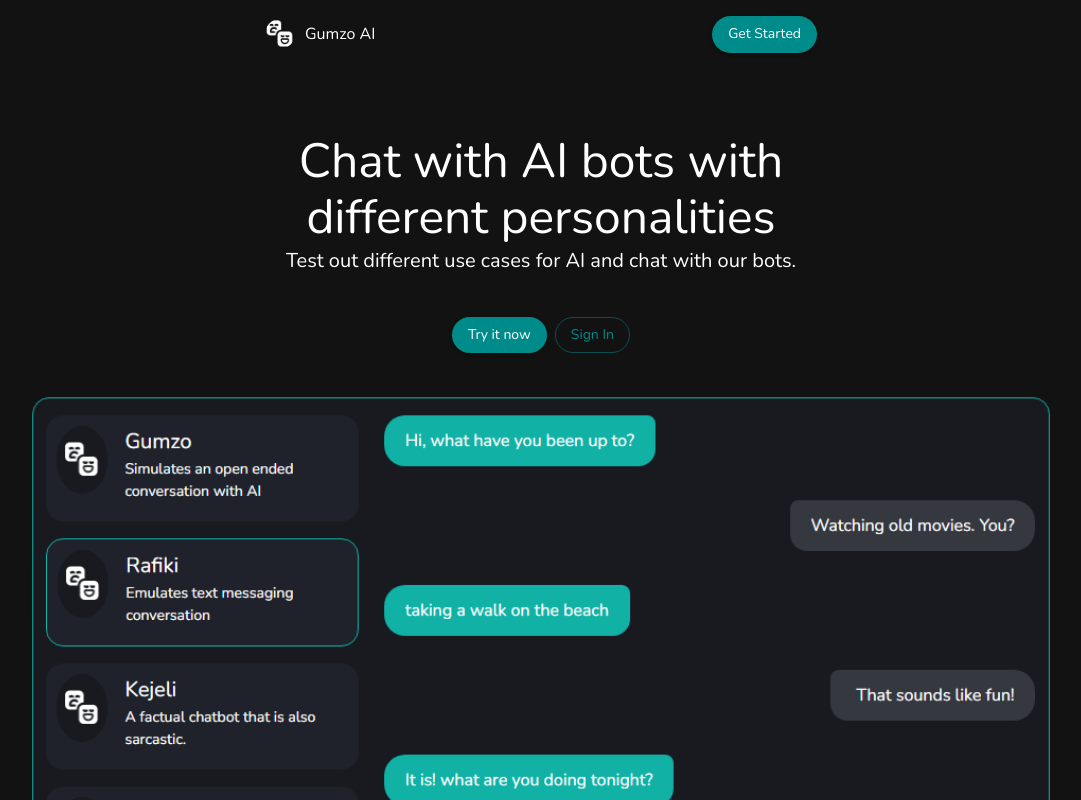
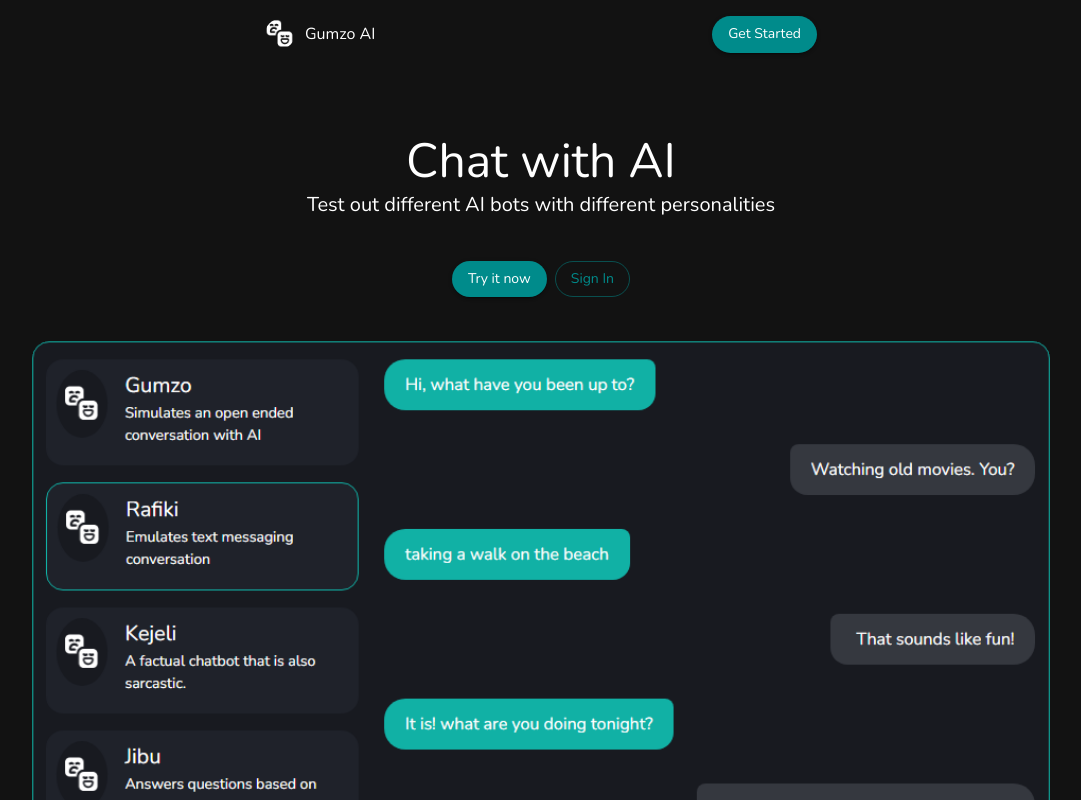
Before and after one commit to thecodeinfluencer/gumzo-frontend, a React (Create React App) app: page / in a window 1280 px wide. Shown: the top 800 px of the page, without its empty margins (99-1180 px from the left). Built offline with nearby package versions, Linux system fonts and the light colour scheme; no server answers; the database is empty.

Commit message:
Update description Landing.jsx

```diff
--- a/src/pages/Landing.jsx
+++ b/src/pages/Landing.jsx
@@ -22,10 +22,10 @@ export default function Landing() {
         <Navbar />
         <Stack alignItems="center" sx={{ mt: 10, mb: 5 }}>
           <Typography variant="h3" textAlign="center" sx={{ mx: 2 }}>
-            Chat with AI bots with different personalities
+            Chat with AI
           </Typography>
           <Typography variant="h6" textAlign="center">
-            Test out different use cases for AI and chat with our bots.
+            Test out different AI bots with different personalities
           </Typography>
         </Stack>
         <Stack direction="row" sx={{ mb: 5 }} spacing={1}>
```
